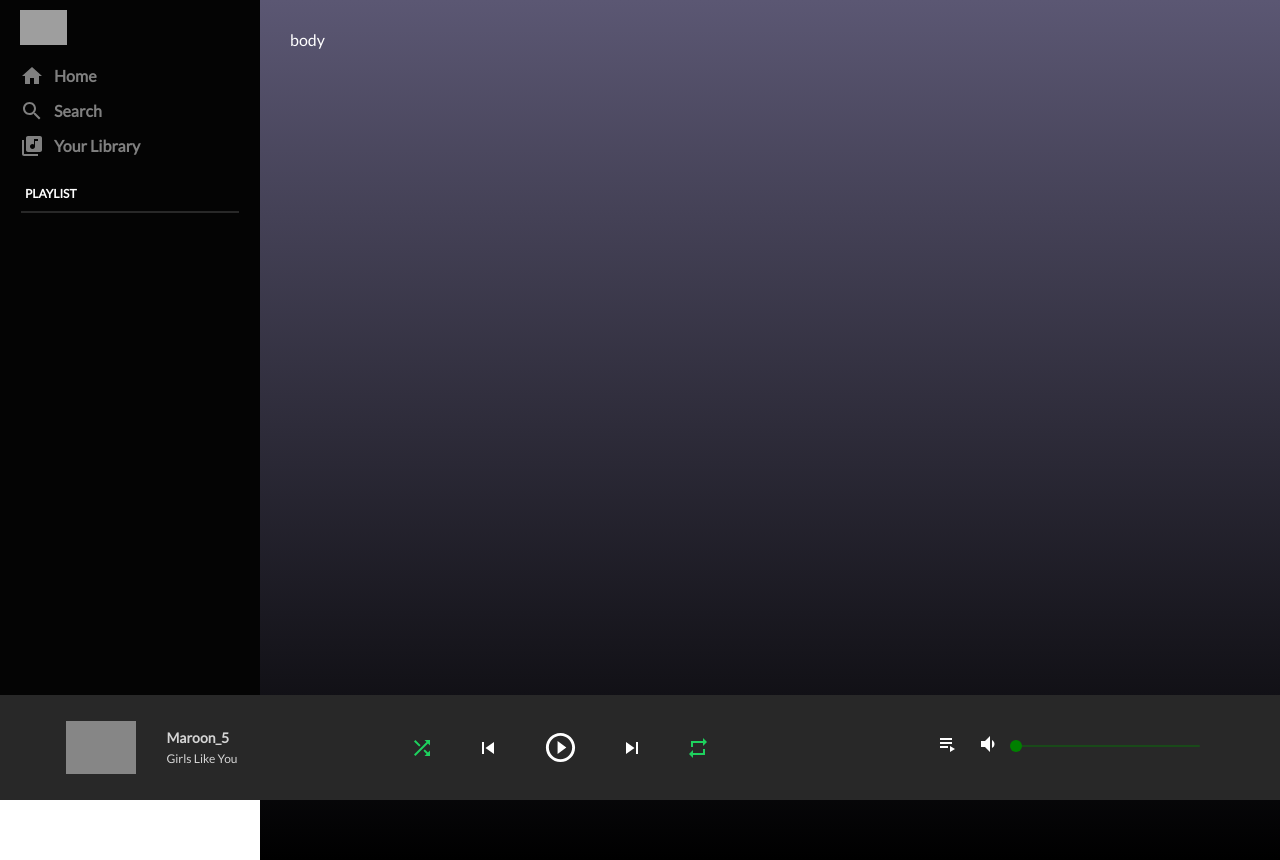
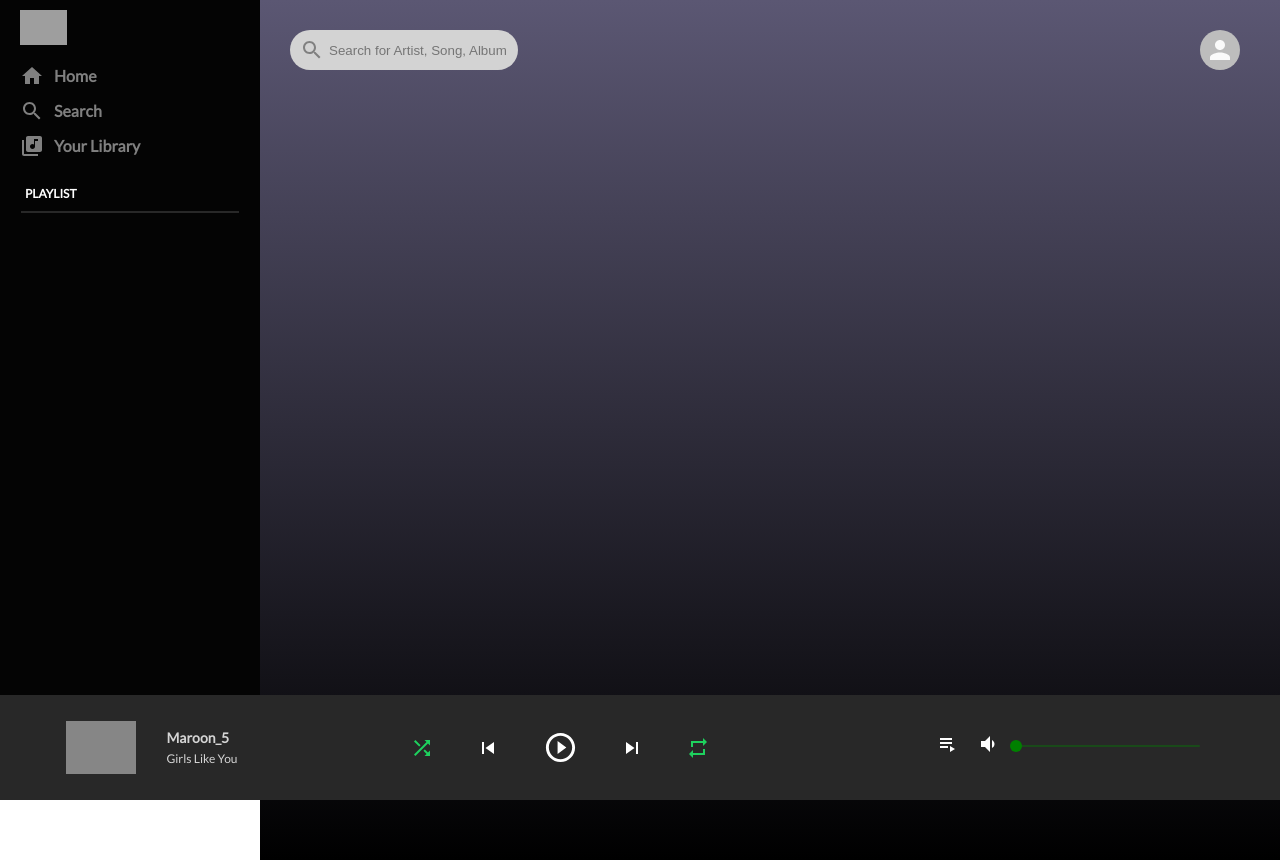
Before and after one commit to syukrontanzilah/spotify-react, a React (Create React App) app: page / in a window 1280 px wide. Built offline with nearby package versions, Linux system fonts and the light colour scheme; grey boxes are pictures that could not be loaded; what spotify-web-api-js would draw is missing.

Commit message:
add header

```diff
--- a/src/Body.js
+++ b/src/Body.js
@@ -1,10 +1,11 @@
 import React from 'react'
 import './Body.css'
+import Header from './Header'
 
-function Body() {
+function Body({spotify}) {
     return (
         <div className="body">
-            <p>body</p>
+           <Header spotify={spotify}/>
         </div>
     )
 }
--- /dev/null
+++ b/src/Header.css
@@ -0,0 +1,35 @@
+.header {
+display: flex;
+justify-content: space-between;
+margin-bottom: 30px;
+}
+
+.header__left {
+    /* flex: 0.5; */
+    background-color: lightgray;
+    color: gray;
+    border-radius: 30px;
+    display: flex;
+    align-items: center;
+    padding: 0 10px;
+    min-width: 60px;
+
+}
+
+.header__left > input {
+    border: none;
+    width: 100%;
+    background-color: transparent;
+    padding-left: 5px;
+    border-width: 0px;
+}
+
+.header__right {
+display: flex;
+align-items: center;
+}
+
+.header__right > h4 {
+    margin-left: 10px;
+    opacity: 0.8;
+}
--- /dev/null
+++ b/src/Header.js
@@ -0,0 +1,26 @@
+import React from 'react'
+import './Header.css'
+import SearchIcon from '@material-ui/icons/Search'
+import { Avatar } from '@material-ui/core'
+import { useDataLayerValue } from './DataLayer'
+
+function Header() {
+    const [{user}, dispatch] = useDataLayerValue()
+    return (
+        <div className="header">
+            <div className="header__left">
+            <SearchIcon />
+            <input placeholder="Search for Artist, Song, Album"
+            type="text"/>
+            </div>
+
+            <div className="header__right">
+                <Avatar src ={user?.images[0]?.url} alt="Profile saya"/>
+                <h4>{user?.display_name}</h4>
+            </div>
+
+        </div>
+    )
+}
+
+export default Header
--- a/src/Player.js
+++ b/src/Player.js
@@ -9,7 +9,7 @@
         <div className="player">
            <div className="player__body">
             <Sidebar/>
-            <Body/>
+            <Body spotify={spotify}/>
 
 
            </div>
```
